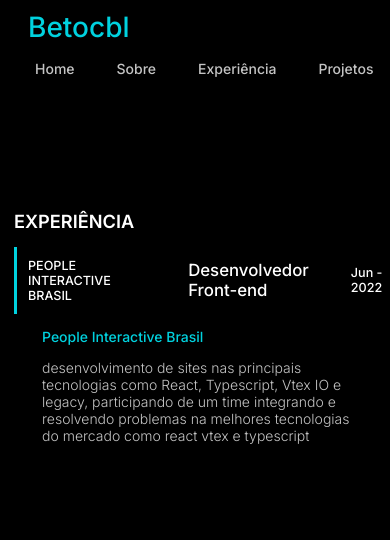
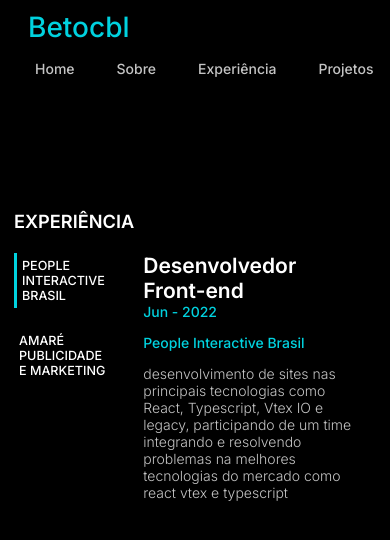
Before and after one commit to betolarbac/betocbl, a Next.js app: page /experiencia in a window 390 px wide. Shown: the top 540 px of the page. Built offline with nearby package versions, Linux system fonts and the light colour scheme.

Commit message:
ajuste nas experiencias de trabalho

```diff
--- a/src/components/Experiencia/index.jsx
+++ b/src/components/Experiencia/index.jsx
@@ -1,24 +1,72 @@
-import styles from './styles.module.scss';
-import { motion } from "framer-motion"
+import { useState, useTransition } from "react";
+import styles from "./styles.module.scss";
+import { motion } from "framer-motion";
+import ButtonTab from "../buttonTab";
 export function Experiencia() {
+  const [isPending, startTransition] = useTransition();
+  const [tab, setTab] = useState("people");
+
+  function selectTab(nextTab) {
+    startTransition(() => {
+      setTab(nextTab);
+    });
+  }
+
   return (
-        <motion.div className={styles.container}
-        initial={{ opacity:0}}
-        animate={{opacity:1}}
+    <motion.div
+      className={styles.container}
+      initial={{ opacity: 0 }}
+      animate={{ opacity: 1 }}
       transition={{ delay: 0.2, duration: 0.8 }}
     >
       <motion.h1>EXPERIÊNCIA</motion.h1>
 
-            <div className={styles.container2}>
+    <div className={styles.flexContainer}>
+    <div className={styles.containerExp}>
+        <ButtonTab
+          isActive={tab === "people"}
+          onClick={() => selectTab("people")}
+        >
           <h4>People Interactive Brasil</h4>
+        </ButtonTab>
+
+        <ButtonTab
+          isActive={tab === "people2"}
+          onClick={() => selectTab("people2")}
+        >
+          <h4>Amaré Publicidade e Marketing</h4>
+        </ButtonTab>
+      </div>
+
+      {tab === "people" && (
+        <div className={styles.containerDet}>
+          <div>
             <h2>Desenvolvedor Front-end</h2>
             <h5>Jun - 2022</h5>
           </div>
+          <h5>People Interactive Brasil</h5>
+          <p>
+            desenvolvimento de sites nas principais tecnologias como React,
+            Typescript, Vtex IO e legacy, participando de um time integrando e
+            resolvendo problemas na melhores tecnologias do mercado como react
+            vtex e typescript{" "}
+          </p>
+        </div>
+      )}
 
-            <div className={styles.container3}>
-             <h5>People Interactive Brasil</h5>
-             <p>desenvolvimento de sites nas principais tecnologias como React, Typescript, Vtex IO e legacy, participando de um time integrando e resolvendo problemas na melhores tecnologias do mercado como react vtex e typescript </p>
+      {tab === "people2" && (
+        <div className={styles.containerDet}>
+          <div>
+            <h2>Desenvolvedor Front-end</h2>
+            <h5>Jan - 2022</h5>
+          </div>
+          <h5>Amaré Publicidade e Marketing</h5>
+          <p>
+          Desenvolvimento de paginas web usando Html, css, Javascript e wordpress como PJ
+          </p>
+        </div>
+      )}
     </div>
     </motion.div>
-    )
+  );
 }
--- a/src/components/Experiencia/styles.module.scss
+++ b/src/components/Experiencia/styles.module.scss
@@ -5,14 +5,18 @@
     h1 {
         font-size: 1.3rem;
         font-weight: 600;
+        margin-bottom: 1.5rem;
     }
 
 }
 
-.container2 {
+.containerExp {
 
     display: flex;
     align-items: center;
+    flex-direction: column;
+    align-items: flex-start;
+    gap: 20px;
 
     h4 {
         font-size: 0.9rem;
@@ -32,10 +36,23 @@
         font-size: 0.9rem;
         font-weight: 500;
     }
+
+    button {
+        background: none;
+        border: none;
+        font-size: 0.9rem;
+        font-weight: 500;
+        text-transform: uppercase;
+        color: white;
+    }
+
+    button h4 {
+        border-left: none;
+    }
 }
 
-.container3 {
-    margin:0 2rem 0 17.5rem ;
+.containerDet {
+    margin:0 2rem 0 2.5rem ;
 
 
     h5 {
@@ -55,13 +72,24 @@
 
 }
 
+.flexContainer {
+    display: flex;
+}
+
+@media only screen and (max-width: 992px) {
+    .containerExp h4 {
+        padding: 5px;
+        text-align: initial;
+    }
+}
+
 @media only screen and (max-width: 600px) {
 
     .container {
         margin-left: 1rem;
     }
 
-    .container3 {
+    .containerDet {
         margin:0 2rem 0 2rem ;
     }
 
--- /dev/null
+++ b/src/components/buttonTab/index.jsx
@@ -0,0 +1,15 @@
+
+
+
+export default function ButtonTab({ children, isActive, onClick }) {
+  if (isActive) {
+    return <b>{children}</b>
+  }
+  return (
+    <button onClick={() => {
+      onClick();
+    }}>
+      {children}
+    </button>
+  )
+}
```
Lines whose indentation alone changed are shown as unchanged.
